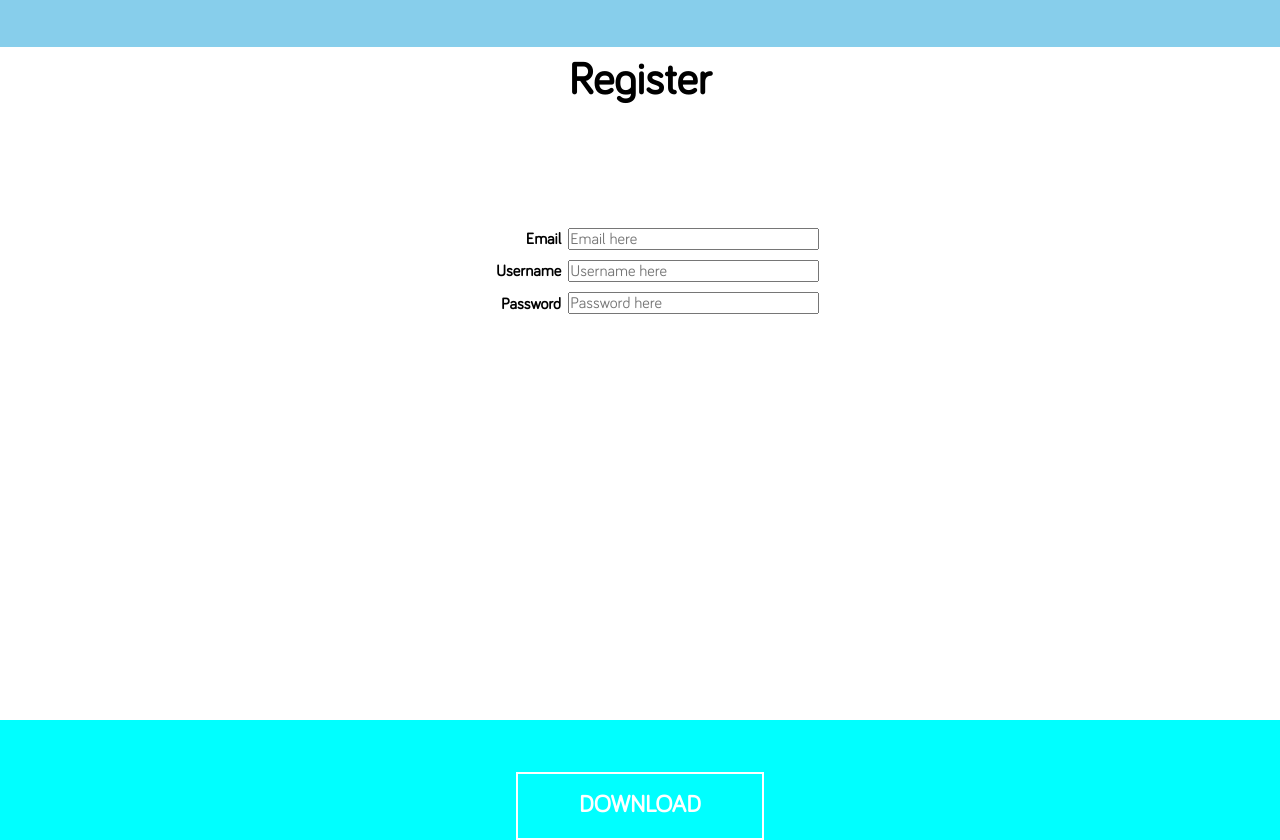
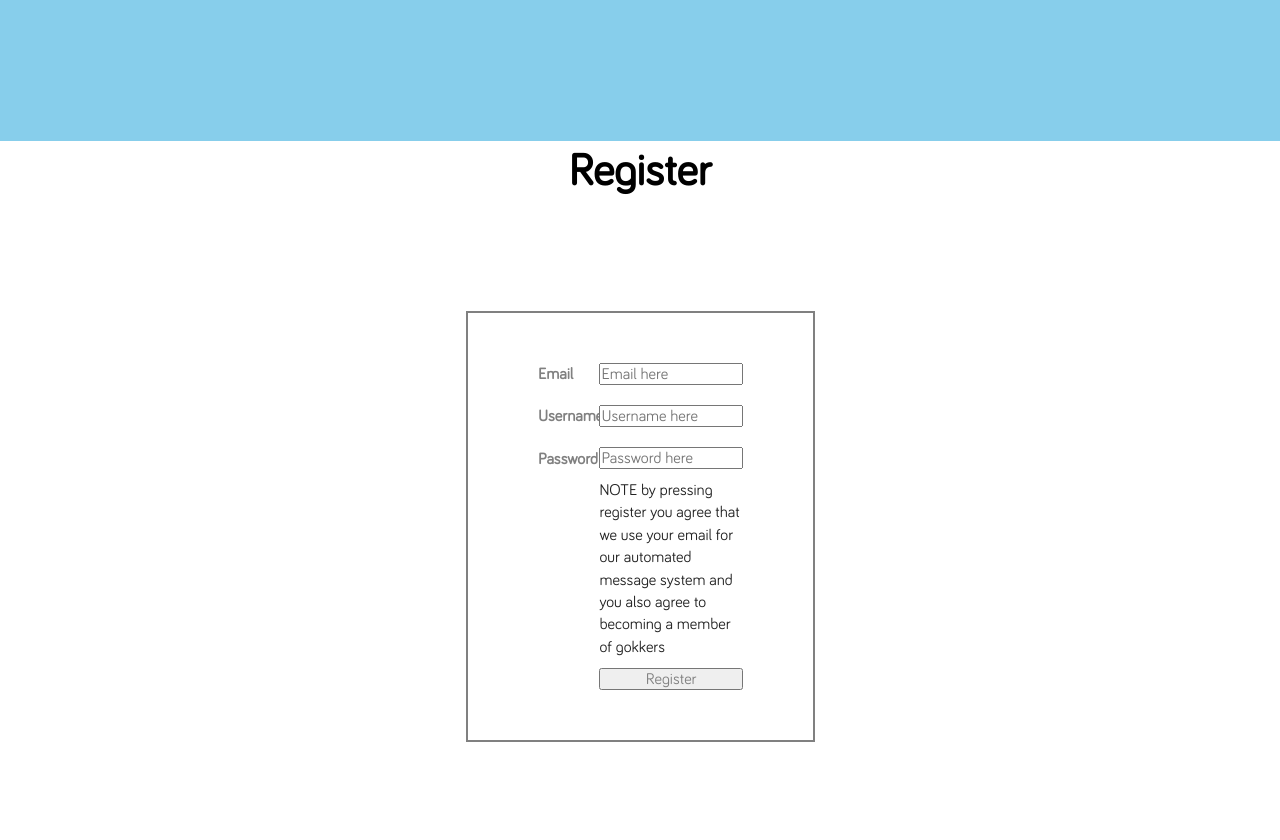
Before and after one commit to ThisIsAnoing/Gokkers, a plain HTML site: page index.html in a window 1280 px wide. Shown: the part 1960-2800 px from the top of the page. Drawn offline with nearby package versions, Linux system fonts and the light colour scheme; files whose address does not match are found by name.

Commit message:
register update

```diff
--- a/css/main.css
+++ b/css/main.css
@@ -132,13 +132,10 @@ h1 , h2 , h3 , h4 , h5 , h6 {
     display: flex;
     justify-content: space-between;
 }
-.header {
-    background-color:rgb(145, 223, 255);
-}
 
 .headermenu {
     position: fixed;
-    background-color: rgba(255, 255, 255, 0.4);
+    background-color: rgba(0, 0, 0, 0.4);
     border-radius: 0 0 5px 5px;
 }
 
@@ -154,7 +151,7 @@ h1 , h2 , h3 , h4 , h5 , h6 {
 .headermenu a {
     margin: 0px 10px;
     padding: 1px 3px;
-    font-size:20px;
+    font-size: 1.3em;
     text-decoration: none;
     color:white;
     font-weight:300;
@@ -163,18 +160,18 @@ h1 , h2 , h3 , h4 , h5 , h6 {
 
 .headermenu a:hover {
     color:#44dcff;
-    font-weight:300;
-    letter-spacing: 1px;
 }
+
+
+
 
 /* ==========================================================================
 
    ========================================================================== */
-.main-content {
-}
 .banner {
     margin: 0 auto;
     background-image:url(../img/bannerbg.jpg);
+    background-size: 100%; background-repeat: no-repeat;
     max-width: 100%;
     height: auto;
     font-size: 30px;
@@ -205,6 +202,9 @@ h1 , h2 , h3 , h4 , h5 , h6 {
     letter-spacing: 3px;
     font-weight: 500;
 }
+
+
+
 /* ===========banner einde===========================================================*/
 
 
@@ -305,6 +305,7 @@ iframe {
     width: 100%;
     height: 100%;
     background: cyan ;
+    padding: 0 0 400px 0;
 }
 .download-button {
     padding: 50px;
@@ -339,29 +340,24 @@ iframe {
     width: 100%;
     height: 100%;
     margin: 0 auto;
+    padding: 0 0 470px 0;
+}
+
+.title {
+    padding: 0 0 100px 0;
 }
 
 .register h2 {
     color:black;
 }
 
-.formposition {
-    width: 35%;
+#formposition {
+    width: 20%;
     margin: 0 auto;
     display: flex;
     justify-content: space-between;
-    padding: 100px 0 400px 0;
-}
-
-.formlabels {
-    width: 28%;
-    text-align: right;
-    display: flex;
-    flex-direction: column;
-}
-
-.forminputs {
-    width: 70%;
+    border: gray 2px solid;
+    padding: 40px 70px 40px 70px;
 }
 
 form {
@@ -370,9 +366,36 @@ form {
     flex-direction: column;
 }
 
-.formposition input , .formposition label {
-    margin: 5px 0;
-    color:black;
+#formposition input , #formposition label {
+    margin: 10px 0;
+    color:gray;
+}
+
+.registration-button input {
+    padding: 5px 12px;
+    text-align:center;
+    margin: 0 auto;
+}
+
+
+.registration-disclaimer p {
+    padding: 5px 0 0 0 ;
+    width: 100%;
+    font-size: 0.6em;
+    margin: 0 auto;
+}
+
+.formlabels {
+    width: 30%;
+    text-align: left;
+    float: left;
+    display: flex;
+    flex-direction: column;
+}
+
+.forminputs {
+    width: 70%;
+    float: right;
 }
 
 /* ==========================================================================
--- a/index.html
+++ b/index.html
@@ -81,7 +81,7 @@
                     <div class="title">
                         <h2>Register</h2>
                     </div>
-                    <div class="formposition">
+                    <div id="formposition" class="hvr-glow">
                         <div class="formlabels">
                             <label><b>Email</b></label>
                             <label><b>Username</b></label>
@@ -92,11 +92,10 @@
                                 <input type="text" placeholder="Email here" name="email" required>
                                 <input type="text" placeholder="Username here" name="username" required>
                                 <input type="Password" placeholder="Password here" name="password" required>
+                                <p>NOTE by pressing register you agree that we use your email for our automated message system and you also agree to becoming a member of gokkers</p>
+                                <input clas="register-button" type="submit" name="registerbtn" value="Register">
                             </form>
                         </div>
-                    </div>
-                    <div class="formbutton">
-
                     </div>
                 </div>
             </div>
```
